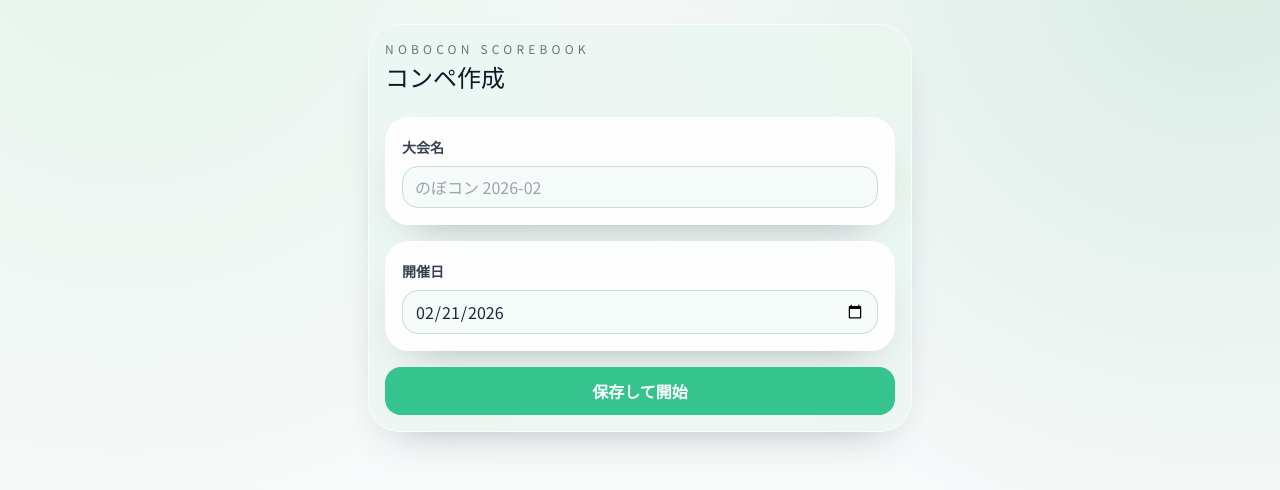
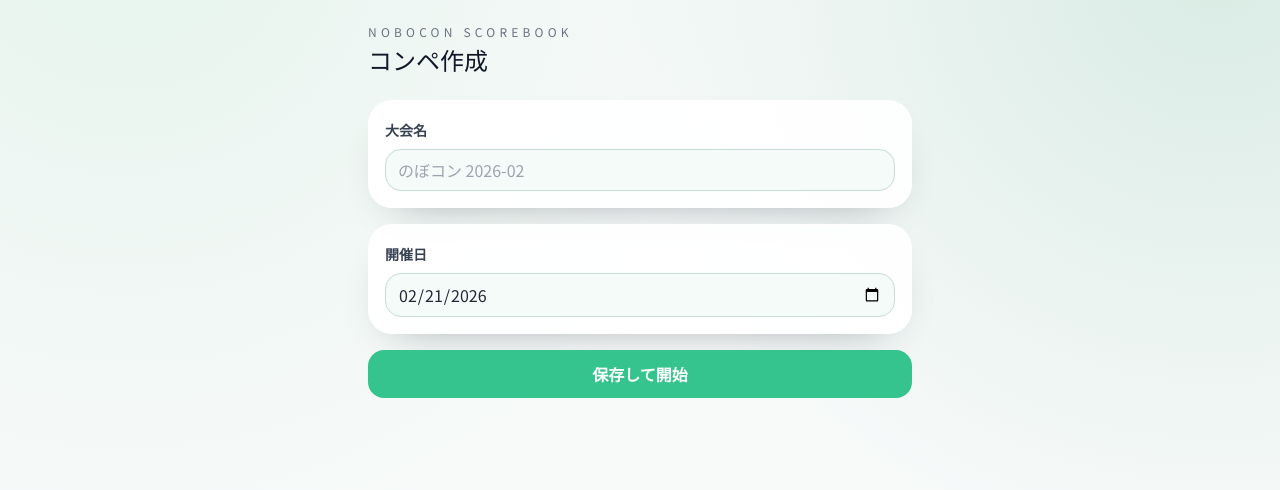
Before and after one commit to Olein-jp/nobocon-scorebook, a React (Vite) app: page /competitions/new in a window 1280 px wide. Shown: the top 490 px of the page. Built offline with nearby package versions, Linux system fonts and the light colour scheme.

Commit message:
Remove app-shell wrapper layout

```diff
--- a/src/index.css
+++ b/src/index.css
@@ -33,10 +33,6 @@ button:focus-visible, a:focus-visible, input:focus-visible, select:focus-visible
 }
 
 @layer components {
-  .app-shell {
-    @apply rounded-[2rem] border border-white/70 bg-mint-100/85 p-4 shadow-card backdrop-blur-sm;
-  }
-
   .soft-card {
     @apply rounded-3xl border border-white/80 bg-white/90 shadow-card;
   }
--- a/src/routes/competition-detail.tsx
+++ b/src/routes/competition-detail.tsx
@@ -328,7 +328,6 @@ export default function CompetitionDetailRoute({ state, actions }: { state: AppS
 
   return (
     <div className="mx-auto max-w-5xl px-4 pb-24 pt-6">
-      <div className="app-shell">
       <header className="flex flex-col gap-3 md:flex-row md:items-center md:justify-between">
         <div>
           <Link to="/" className="text-xs uppercase tracking-[0.35em] text-ink-600">
@@ -410,7 +409,6 @@ export default function CompetitionDetailRoute({ state, actions }: { state: AppS
           この大会を削除
         </button>
       </div>
-      </div>
 
       <ProblemEditorSheet
         open={sheetOpen}
--- a/src/routes/competition-new.tsx
+++ b/src/routes/competition-new.tsx
@@ -27,7 +27,6 @@ export default function CompetitionNewRoute({ actions }: { actions: Actions }) {
 
   return (
     <div className="mx-auto max-w-xl px-4 pb-24 pt-6">
-      <div className="app-shell">
       <header className="flex items-center justify-between">
         <div>
           <p className="text-xs uppercase tracking-[0.35em] text-ink-600">Nobocon Scorebook</p>
@@ -65,6 +64,5 @@ export default function CompetitionNewRoute({ actions }: { actions: Actions }) {
         </button>
       </form>
     </div>
-    </div>
   );
 }
--- a/src/routes/home.tsx
+++ b/src/routes/home.tsx
@@ -7,7 +7,6 @@ const formatDate = (value: string) => value || "日付未設定";
 export default function HomeRoute({ state }: { state: AppState }) {
   return (
     <div className="mx-auto max-w-5xl px-4 pb-24 pt-6">
-      <div className="app-shell">
       <header className="flex items-center justify-between gap-3">
         <div>
           <p className="text-xs uppercase tracking-[0.35em] text-ink-600">Nobocon Scorebook</p>
@@ -55,6 +54,5 @@ export default function HomeRoute({ state }: { state: AppState }) {
         })}
       </div>
     </div>
-    </div>
   );
 }
```
Lines whose indentation alone changed are shown as unchanged.
